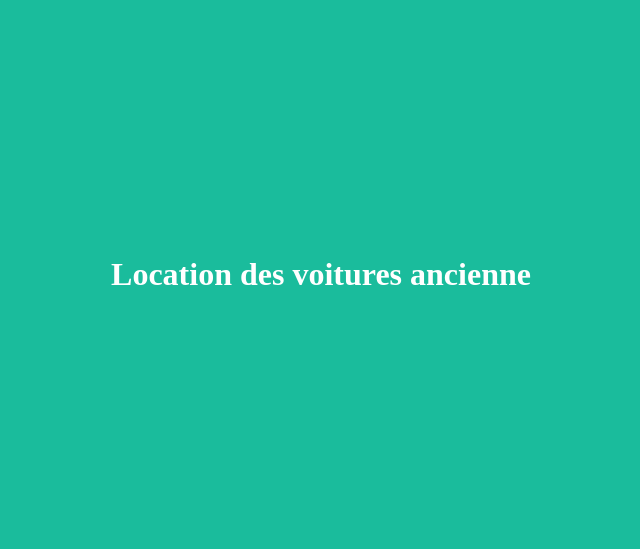
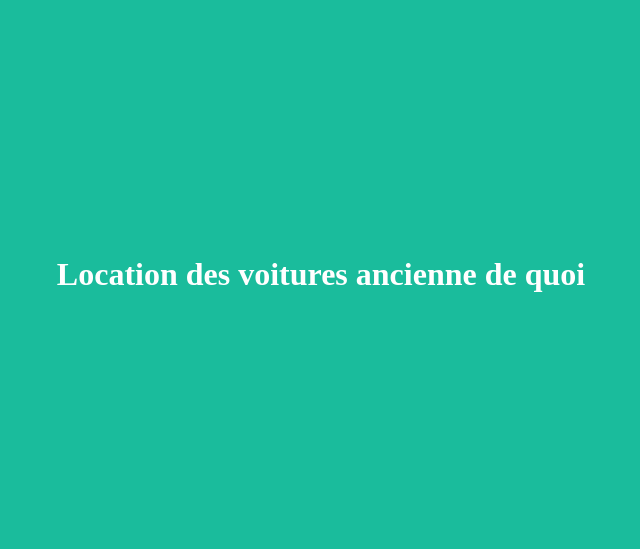
Before and after one commit to Arthurpeas/FirstApp, a plain HTML site: page index.html in a window 1280 px wide. Shown: the part 18-567 px from the top of the page, without its empty margins (319-959 px from the left). Drawn offline with Linux system fonts and the light colour scheme.

Commit message:
theme modifier

```diff
--- a/index.html
+++ b/index.html
@@ -13,7 +13,7 @@
         color: #ffff;
       "
     >
-      Location des voitures ancienne
+      Location des voitures ancienne de quoi
     </h1>
   </body>
 </html>
```
